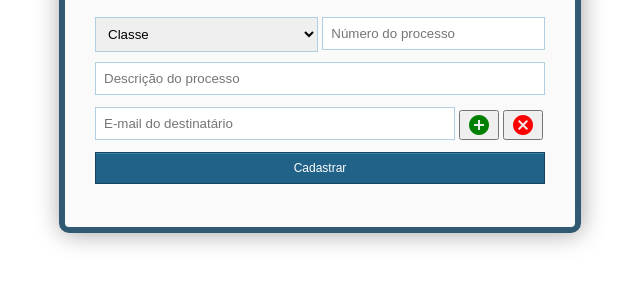
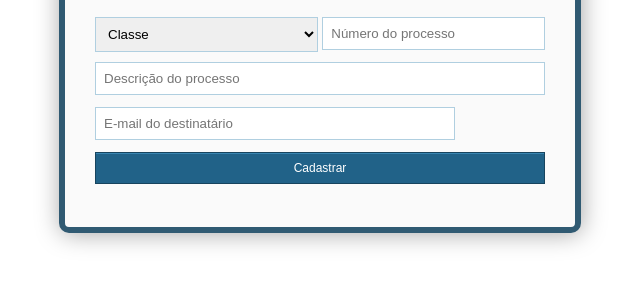
Before and after one commit to francocamila/processos_globo, a Django app: template consulta_a_processos/templates/consulta_a_processos/cadastro_de_processos.html in a window 1280 px wide. Shown: the part 1126-1409 px from the top of the page, without its empty margins (320-960 px from the left). Run offline with Django 3.2, Linux system fonts and the light colour scheme; the template is opened without the code that fills it: values that come from a table or form of the project are taken from there, others are empty; parts of the project's set-up code (start-up, migrations or seed data) failed here and were passed over.

Commit message:
nova forma de adicionar e-mails

```diff
--- a/consulta_a_processos/templates/consulta_a_processos/cadastro_de_processos.html
+++ b/consulta_a_processos/templates/consulta_a_processos/cadastro_de_processos.html
@@ -99,9 +99,7 @@
       </li>
 
       <li id="email-destination">
-        <input type="email" class="field-style field-buttons align-none" placeholder="E-mail do destinatário" name="emails[]" required>
-        <button type="button" class="material-icons add_email_fields" onclick="add_field()">add_circle</button>
-        <button type="button" class="material-icons remove_email_fields" onclick="remove_field()">cancel</button>
+        <input type="text" class="field-style field-buttons align-none" placeholder="E-mail do destinatário" name="emails" required>
       </li>
 
       {% csrf_token %}
@@ -113,32 +111,3 @@
     </ul>
   </form>
 </body>
-
-<script type='text/javascript'>
-  var i = 0;
-
-  // Funcao para adicionar campos de email:
-  function add_field()
-  {
-    var new_email_field = document.createElement("input");
-    new_email_field.setAttribute("class", "field-style field-full align-none");
-    new_email_field.setAttribute("type", "text");
-    new_email_field.setAttribute("placeholder", "E-mail do destinatário");
-    new_email_field.setAttribute("name", "emails[]");
-    new_email_field.required = true;
-    document.getElementById("email-destination").appendChild(new_email_field);
-    i += 1;
-  }
-
-  // Funcao para remover campos de email:
-  function remove_field()
-  {
-    if (i > 0)
-    {
-      var email_fields = document.getElementById("email-destination");
-      email_fields.removeChild(email_fields.lastChild);
-      i -= 1;
-    }
-  }
-</script>
-</html>
```
